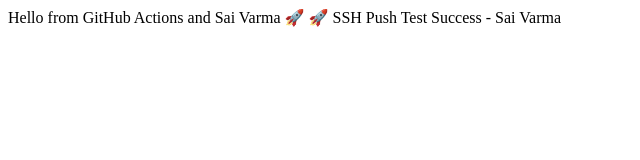
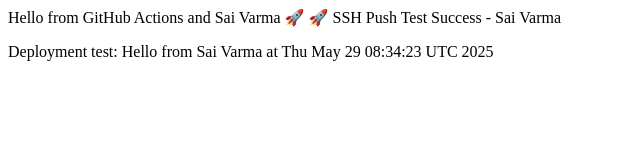
Before and after one commit to saivarma4788/apache-deploy, a plain HTML site: page index.html in a window 1280 px wide. Shown: the whole page, without its empty margins (0-640 px from the left). Drawn offline with Linux system fonts and the light colour scheme.

Commit message:
Test GitHub Actions auto-deploy

```diff
--- a/index.html
+++ b/index.html
@@ -1,2 +1,3 @@
 Hello from GitHub Actions and Sai Varma 🚀
 🚀 SSH Push Test Success - Sai Varma
+<p>Deployment test: Hello from Sai Varma at Thu May 29 08:34:23 UTC 2025</p>
```
